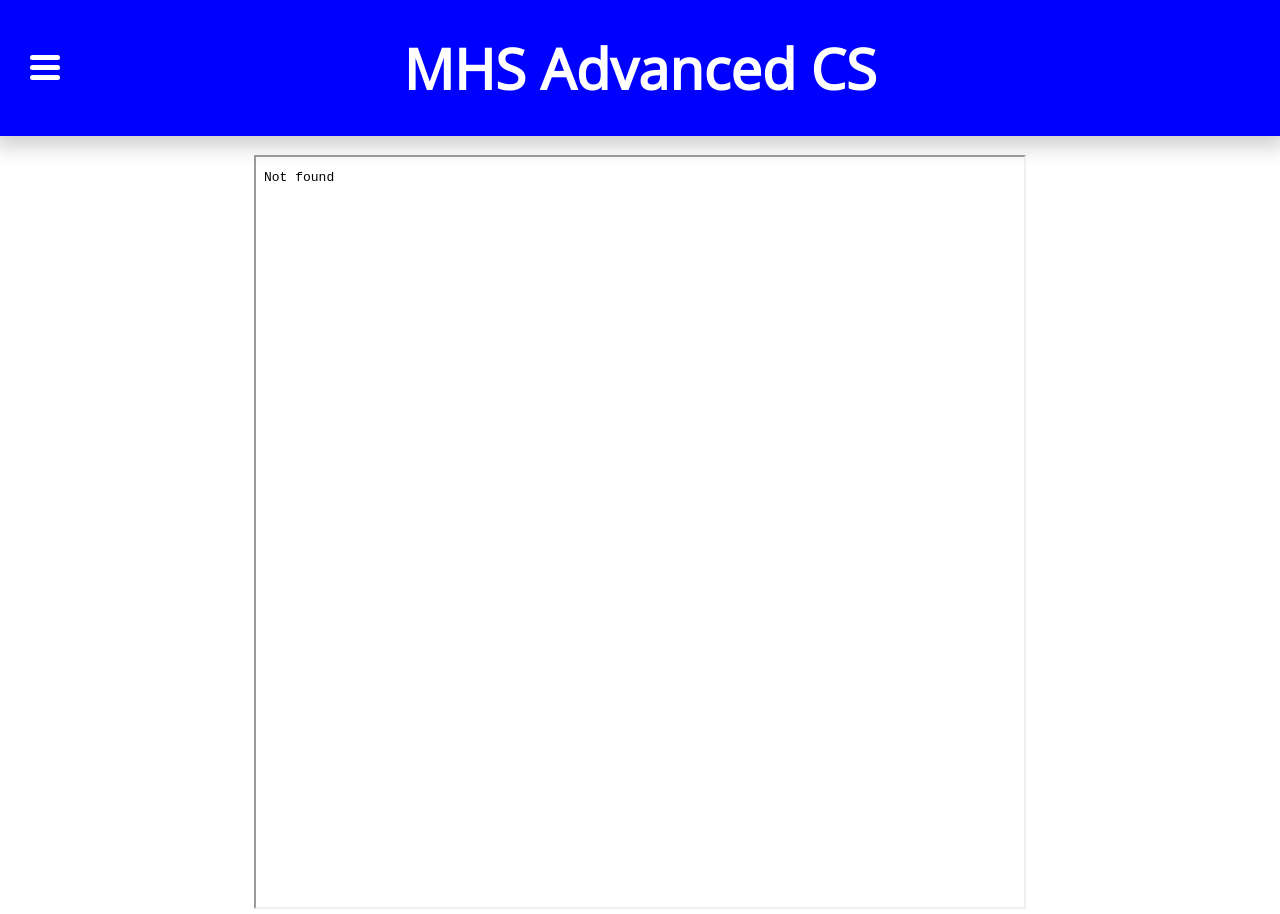
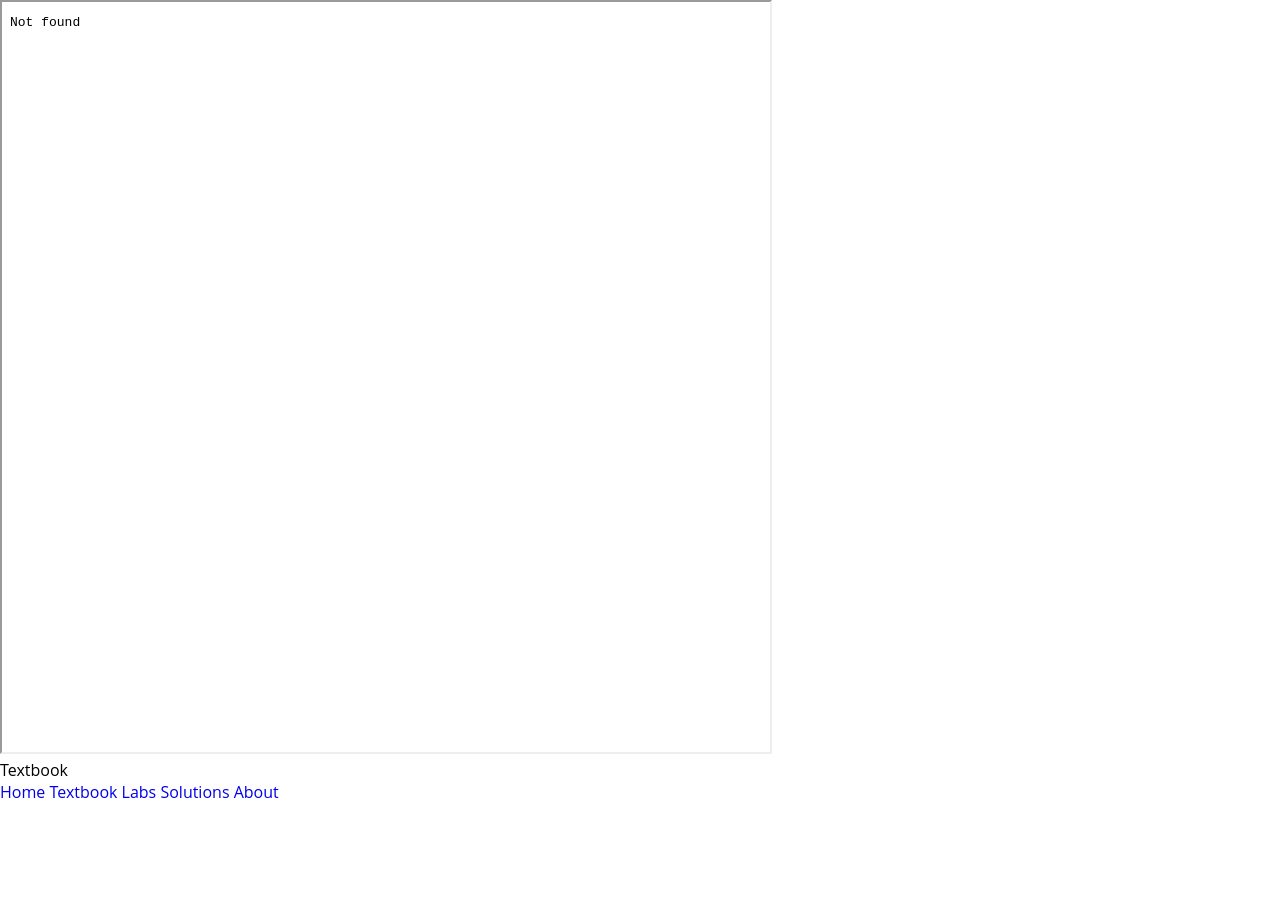
Before and after one commit to mohiganscs/BPJ-textbook.pdf, a plain HTML site: page index.html in a window 1280 px wide. After the commit the page ends 803 px from the top, so only its background shows below. Drawn offline with nearby package versions, Linux system fonts and the light colour scheme.

Commit message:
Update index.html

```diff
--- a/index.html
+++ b/index.html
@@ -2,35 +2,25 @@
 <html>
 	<head>
 		<meta charset="utf-8">
-		<title>BPJ Textbook</title>
-
-		<link href="https://fonts.googleapis.com/css?family=Open+Sans&display=swap" rel="stylesheet">
+		<title>Textbook</title>
 
 		<link rel="stylesheet" type="text/css" href="styles.css">
 	</head>
-	<body width="100vw" height="100vh">
-		<div class="header">
-			<h1>MHS Advanced CS</h1>
+	<body>
+		<div id="main">
+			<iframe width="60%" height="750px" src="BPJ_TextBook_7_0_1_Printable.pdf" allowfullscreen="true"></iframe>
 		</div>
 
-		<div class="content">
-			<center>
-				<iframe width="60%" height="750px" src="BPJ_TextBook_7_0_1_Printable.pdf" allowfullscreen="true"></iframe>
-			</center>
+		<div id="header">
+			<span id="header-txt">Textbook</span>
 		</div>
 
-		<div class="sidebar" onclick="toggleSidebar()">
-			<div class="toggle-btn">
-				<span></span>
-				<span></span>
-				<span></span>
-			</div>
-			<ul>
-				<a href="https://mohiganscs.github.io/"><li>Home</li></a>
-				<a href="https://mohiganscs.github.io/BPJ_textbook.pdf"><li>Blue Pelican Java</li></a>
-				<a href="https://mohiganscs.github.io/labs"><li>Labs</li></a>
-				<a href="https://mohiganscs.github.io/about"><li>About</li></a>
-			</ul>
+		<div id="nav">
+			<a href="https://mohiganscs.github.io">Home</a>
+			<a href="https://mohiganscs.github.io/BPJ_textbook.pdf/">Textbook</a>
+			<a href="https://mohiganscs.github.io/labs/">Labs</a>
+			<a href="https://mohiganscs.github.io/solutions/">Solutions</a>
+			<a href="https://mohiganscs.github.io/about/">About</a>
 		</div>
 
 		<script src="script.js"></script>
```
